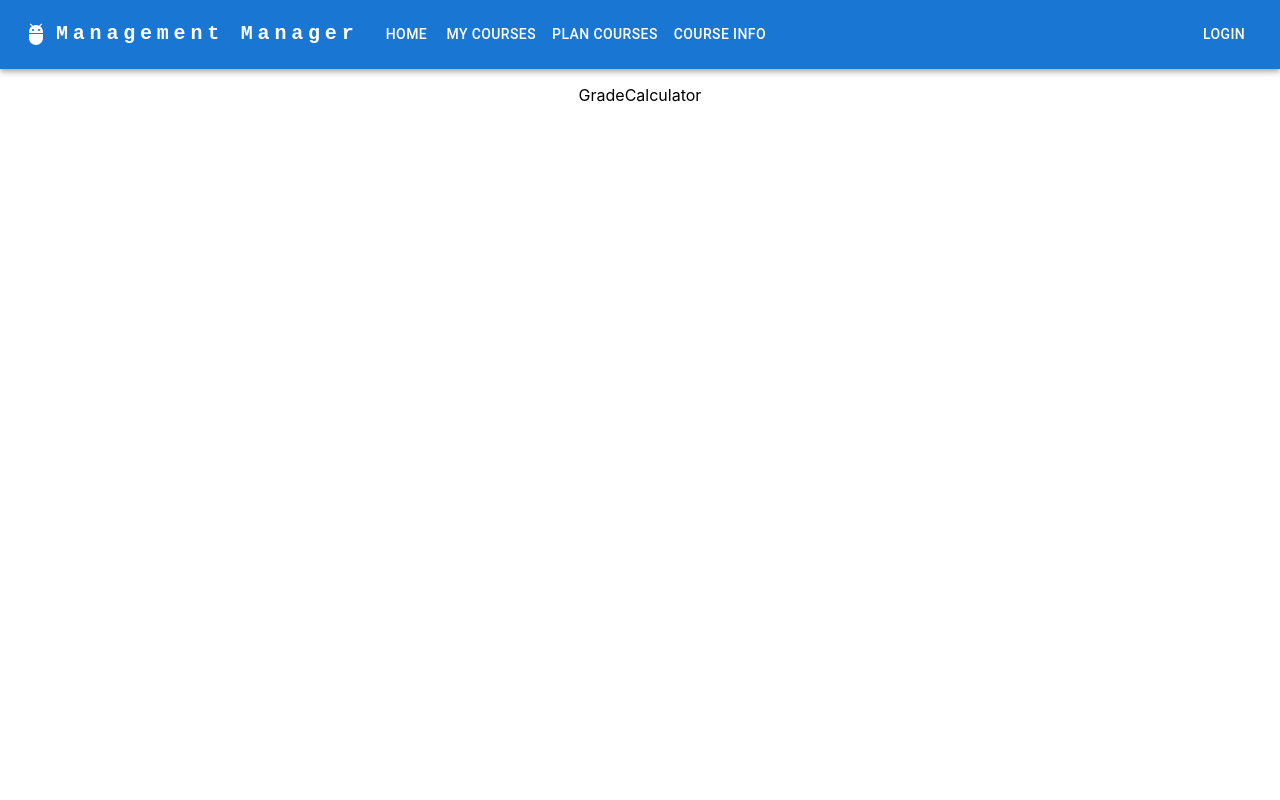
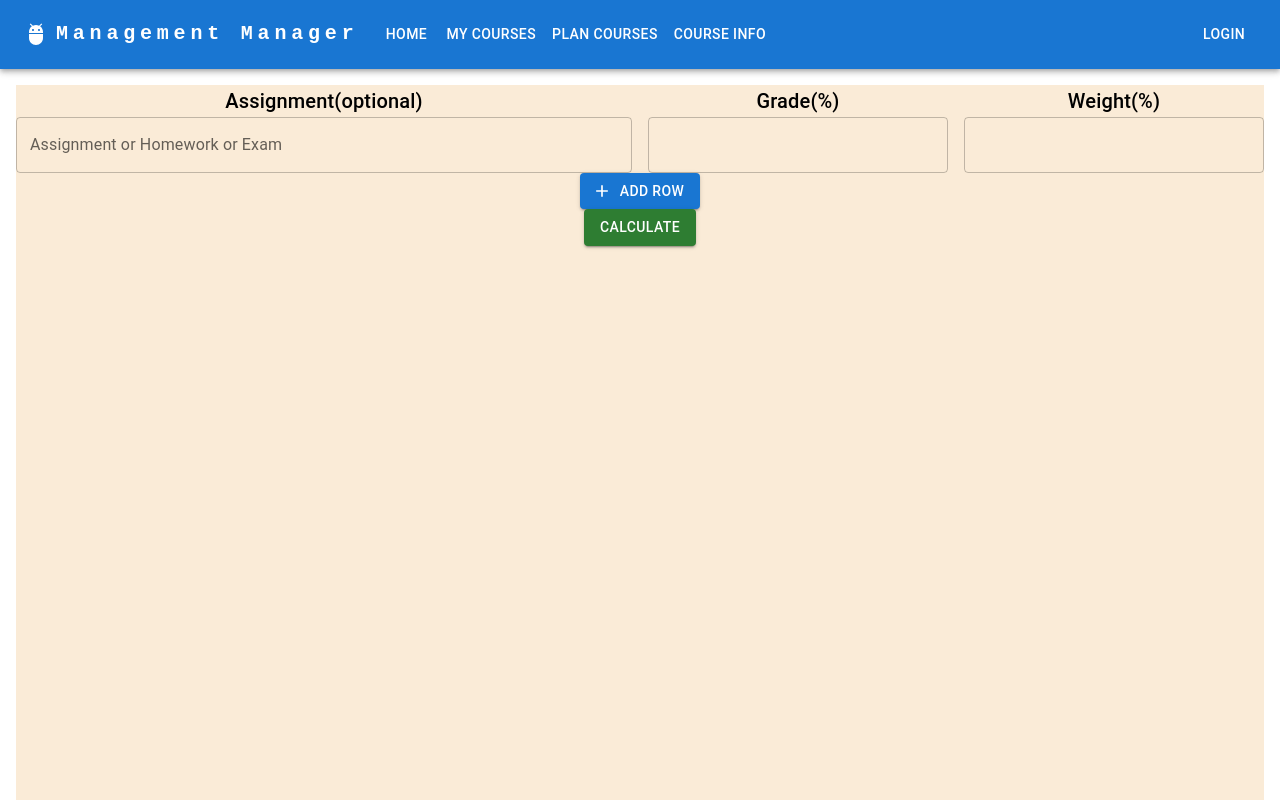
Before and after one commit to ericzhang11101/MSCI-342-Project, a React (Create React App) app in the folder frontend/: page /grade-calculator in a window 1280 px wide. Built offline with nearby package versions, Linux system fonts and the light colour scheme.

Commit message:
new commit grade calcualtor and home

```diff
--- a/frontend/src/components/pages/GradeCalculator.jsx
+++ b/frontend/src/components/pages/GradeCalculator.jsx
@@ -1,7 +1,207 @@
-import React from 'react'
+import React, {useState} from 'react'
+import styled from "styled-components";
+import {Button, ButtonGroup, Grid, TextField, Typography} from "@mui/material";
+import AddIcon from '@mui/icons-material/Add';
+const GradeCalculatorContainer = styled.div`
+  height: 100vh;
+  width: 100vw;
+  background: antiquewhite;
+`;
 
 export default function GradeCalculator() {
+
+  const [finalGrade, setFinalGrade] = useState('');
+  const [finalGradeCalculateStr, setFinalGradeCalculateStr] = useState('');
+
+  const [rows, setRows] = useState([
+    {
+      id: Date.now(),
+      assignment: '',
+      grade: '',
+      weight: ''
+    }
+  ]);
+
+  const handleClickAdd = () => {
+    setRows([...rows, {
+      id: Date.now(),
+      assignment: '',
+      grade: '',
+      weight: ''
+    }])
+  }
+
+  const handleClickCalculate = () => {
+    let grade = 0;
+    let gradeStrs = [];
+    for (let i = 0; i < rows.length; i ++) {
+      const row = rows[i];
+      if (row.assignment.trim() && row.grade && row.weight) {
+        grade += Number(row.grade) * (Number(row.weight) / 100);
+        gradeStrs.push(String(row.grade) + ' X ' + String(row.weight) + '%');
+      }
+    }
+    setFinalGrade(grade.toFixed(2));
+    setFinalGradeCalculateStr(gradeStrs.join(' + '));
+  }
+
   return (
-    <div>GradeCalculator</div>
+    <GradeCalculatorContainer>
+      <div className={'container'}>
+        <Grid container spacing={2} className={'m-auto w-50 mt-5'}>
+          <Grid item xs={6} className={'text-start'}>
+            <Typography variant={'h6'}>
+              Assignment(optional)
+            </Typography>
+          </Grid>
+          <Grid item xs={3} className={'text-start'}>
+            <Typography variant={'h6'}>
+              Grade(%)
+            </Typography>
+          </Grid>
+          <Grid item xs={3} className={'text-start'}>
+            <Typography variant={'h6'}>
+              Weight(%)
+            </Typography>
+          </Grid>
+        </Grid>
+
+        {rows.map(row => {
+          return (
+            <Grid key={row.id} container spacing={2} className={'m-auto w-50'}>
+              <Grid item xs={6}>
+                <TextField
+                  value={row.assignment}
+                  onChange={e => {
+                    setRows(rows.map(rawRow => {
+                      if (rawRow.id === row.id) {
+                        rawRow.assignment = e.target.value;
+                      }
+                      return rawRow;
+                    }))
+                  }}
+                  fullWidth className={'bg-white'} label={'Assignment or Homework or Exam'}/>
+              </Grid>
+              <Grid item xs={3}>
+                <TextField
+                  value={row.grade}
+                  onChange={e => {
+                    setRows(rows.map(rawRow => {
+                      if (rawRow.id === row.id) {
+                        rawRow.grade = Number(e.target.value);
+                      }
+                      return rawRow;
+                    }))
+                  }}
+                  type={'number'} fullWidth className={'bg-white'}/>
+              </Grid>
+              <Grid item xs={3}>
+                <TextField
+                  value={row.weight}
+                  onChange={e => {
+                    setRows(rows.map(rawRow => {
+                      if (rawRow.id === row.id) {
+                        rawRow.weight = Number(e.target.value);
+                      }
+                      return rawRow;
+                    }))
+                  }}
+                  type={'number'} fullWidth className={'bg-white'}/>
+              </Grid>
+            </Grid>
+          )
+        })}
+
+        <Button
+          onClick={handleClickAdd}
+          className={'mt-5 w-50'} variant={'contained'} startIcon={<AddIcon />}>
+          Add Row
+        </Button>
+
+        <div className={'w-50 m-auto mt-5 text-start'}>
+          <Button
+            onClick={handleClickCalculate}
+            color={'success'}
+            variant={'contained'}>
+            Calculate
+          </Button>
+
+          {finalGradeCalculateStr && (
+            <div className={'mt-5'}>
+              <div className={'d-flex'}>
+                <Typography variant={'h5'} className={'text-end'} style={{width: '150px'}}>
+                  Final Grade =
+                </Typography>
+                <Typography variant={'h5'} className={' ms-2'}>
+                  {finalGradeCalculateStr}
+                </Typography>
+              </div>
+              <div className={'d-flex'}>
+                <Typography variant={'h5'} className={'text-end'} style={{width: '150px'}}>
+                  =
+                </Typography>
+                <Typography variant={'h5'} className={' ms-2'}>
+                  {finalGrade}
+
+                </Typography>
+              </div>
+            </div>
+          )}
+        </div>
+
+        {/*<p className={'mt-3 text-start w-50 m-auto'}>Find additional grade needed to get average grade of.</p>*/}
+
+        {/*<div className={'w-50 m-auto'}>*/}
+        {/*  <div className="input-group w-25">*/}
+        {/*    <input type="text" className="form-control"*/}
+        {/*           placeholder="80" />*/}
+        {/*    <span className="input-group-text" >*/}
+        {/*      %*/}
+        {/*    </span>*/}
+        {/*  </div>*/}
+        {/*</div>*/}
+
+        {/*<div className={'w-50 m-auto mt-3'}>*/}
+        {/*  <p className={'text-start'}>Select decimal places of result.</p>*/}
+        {/*  <div className={'d-flex justify-content-start'}>*/}
+        {/*    <ButtonGroup variant="contained" color={'inherit'}>*/}
+        {/*      <Button color={'inherit'}>0</Button>*/}
+        {/*      <Button color={'inherit'}>1</Button>*/}
+        {/*      <Button color={'inherit'}>2</Button>*/}
+        {/*    </ButtonGroup>*/}
+        {/*  </div>*/}
+
+        {/*  <p className={'text-start mt-3'}>Average grade</p>*/}
+        {/*  <Grid container spacing={2}>*/}
+        {/*    <Grid item xs={6}>*/}
+        {/*      <input className={'form-control'} disabled />*/}
+        {/*    </Grid>*/}
+        {/*    <Grid item xs={6}>*/}
+        {/*      <input className={'form-control'} disabled />*/}
+        {/*    </Grid>*/}
+        {/*  </Grid>*/}
+
+        {/*  <p className={'text-start mt-3'}>Grade calculation</p>*/}
+        {/*  <div>*/}
+        {/*    <textarea className={'form-control'} disabled rows={4}></textarea>*/}
+        {/*  </div>*/}
+
+        {/*  <p className={'text-start mt-3'}>Additional grade needed</p>*/}
+        {/*  <Grid container spacing={2}>*/}
+        {/*    <Grid item xs={6}>*/}
+        {/*      <input className={'form-control'} disabled />*/}
+        {/*    </Grid>*/}
+        {/*    <Grid item xs={6}>*/}
+        {/*      <input className={'form-control'} disabled />*/}
+        {/*    </Grid>*/}
+        {/*  </Grid>*/}
+
+        {/*</div>*/}
+
+      </div>
+
+
+
+    </GradeCalculatorContainer>
   )
 }
--- a/frontend/src/components/pages/Home.jsx
+++ b/frontend/src/components/pages/Home.jsx
@@ -1,24 +1,21 @@
 import React from 'react'
+import styled from 'styled-components'
+import {Grid, Typography} from "@mui/material";
+import { Button } from '@mui/material'
 import {Link} from 'react-router-dom'
-import styled from 'styled-components'
-import { Button } from '@mui/material'
 
 const HomeContainer = styled.div`
-  display: flex;
-  flex-direction: column;
-  align-items: center
-`
+  height: 100vh;
+  width: 100vw;
+`;
 
-const HomeCol = styled.div`
-  display: grid;
-  grid-template-columns: 12rem 12rem 12rem 12rem;
-  grid-template-rows: repeat(4, 12rem);
-  width: 64rem;
-  justify-items: center;
-  align-items: center;
-  padding: 0 8rem;
-  box-sizing: border-box;
-`
+const Divider = styled.div`
+  width: 120px;
+  height: 10px;
+  background: #3c87f5;
+  margin-top: 40px;
+`;
+
 
 const StyledLink = styled(Link)`
   text-decoration: none;
@@ -34,50 +31,72 @@ const StyledButton = styled(Button)`
 export default function Home() {
   return (
     <HomeContainer>
-      <h2>Welcome</h2>
-      <HomeCol>
+      <Grid className={'h-100'} container>
+        <Grid item xs={6} className={'h-100 bg-black p-5 text-white'}>
+          <h5 className={'text-start'}>FOREWORD</h5>
+          <h3 className={'mt-5 text-start'}>
+            WHAT'S MANAGEMENT ENGINEERING?
+          </h3>
+          <Divider></Divider>
+          <p className={'mt-5 text-start w-75 h6'}>
+        Management Engineering is a program that provides undergraduate students with an interdisciplinary engineering education that covers a wide range of information from social sciences, decision making and optimizing operations. Students can use this knowledge to design, implement and manage complex real-world questions upon which organizations depend.
+          </p>
+        </Grid>
+        <Grid item xs={6} className={'h-100 p-5'}>
+          <Typography variant={'h4'} color={'#3c87f5'} className={'fw-bold text-start'}>
+            COMMON CAREER PATHS
+          </Typography>
+          <div className={'mt-4'}>
+            <Grid container spacing={3}>
+              <Grid item xs={4}>
                 <StyledButton variant="contained">
                   <StyledLink>
                     button
                   </StyledLink>
                 </StyledButton>
+              </Grid>
+              <Grid item xs={4}>
                 <StyledButton variant="contained">
                   <StyledLink>
                     button
                   </StyledLink>
                 </StyledButton>
+              </Grid>
+              <Grid item xs={4}>
                 <StyledButton variant="contained">
                   <StyledLink>
                     button
                   </StyledLink>
                 </StyledButton>
-
+              </Grid>
+              <Grid item xs={4}>
                 <StyledButton variant="contained">
                   <StyledLink>
                     button
                   </StyledLink>
                 </StyledButton>
+              </Grid>
+              <Grid item xs={4}>
                 <StyledButton variant="contained">
                   <StyledLink>
                     button
                   </StyledLink>
                 </StyledButton>
+              </Grid>
+              <Grid item xs={4}>
                 <StyledButton variant="contained">
                   <StyledLink>
                     button
                   </StyledLink>
                 </StyledButton>
-        <StyledButton variant="contained">
-          <StyledLink>
-              button
-          </StyledLink>
-        </StyledButton>
-        <StyledButton variant="contained">
-          <StyledLink>
-              button
-          </StyledLink>
-        </StyledButton>
-      </HomeCol>
+              </Grid>
+
+            </Grid>
+
+
+          </div>
+        </Grid>
+      </Grid>
     </HomeContainer>
   )
 }
```
Lines whose indentation alone changed are shown as unchanged.
